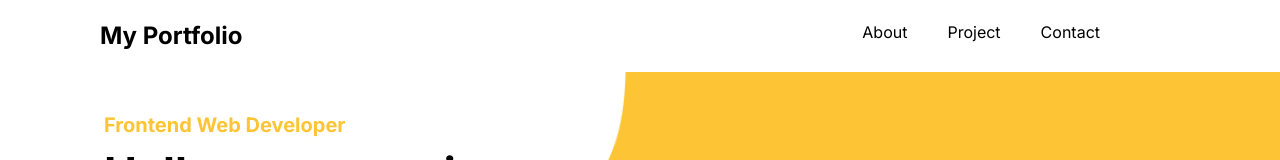
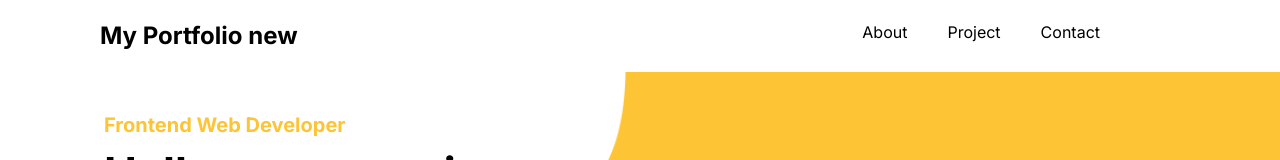
Before and after one commit to Munawir76/My-Portfolio-v1, a Next.js app: page / in a window 1280 px wide. Shown: the top 160 px of the page. Built offline with nearby package versions, Linux system fonts and the light colour scheme.

Commit message:
Fix: wording test

```diff
--- a/app/components/layout/header.js
+++ b/app/components/layout/header.js
@@ -7,7 +7,7 @@ export default function Header() {
       <div className=" flex justify-between bg-white">
         <div className="text-black text-2xl font-bold cursor-pointer p-5 ">
           <Link href="/">
-            <span className="ml-20">My Portfolio</span>
+            <span className="ml-20">My Portfolio new</span>
           </Link>
         </div>
         <div className="flex justify-evenly mr-40">
```
